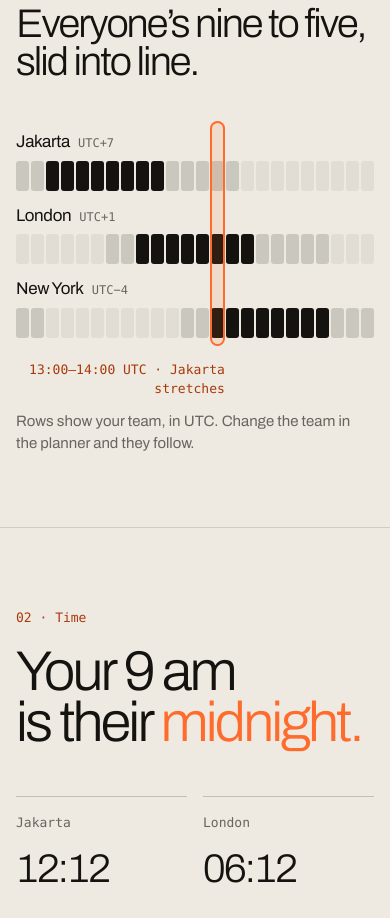
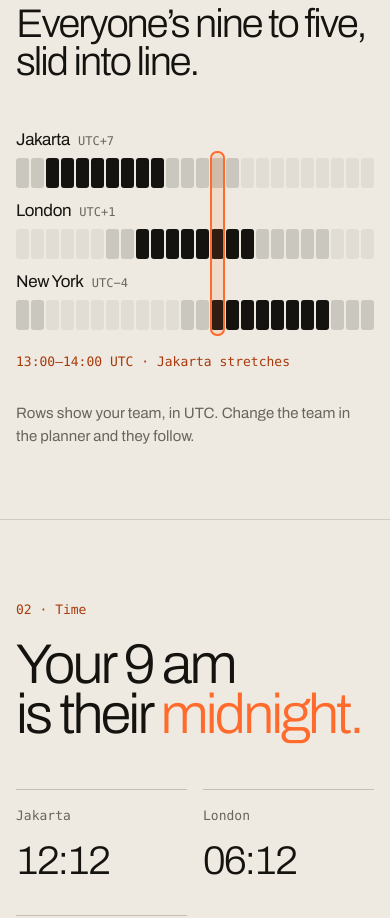
Before and after one commit to dennypratama194/Morrow, a Next.js app: page / in a window 390 px wide. Shown: the part 960-1878 px from the top of the page. Built offline with nearby package versions, Linux system fonts and the light colour scheme.

Commit message:
Fit the overlap highlight to the bars on phones
On phones the city name sits above each row, so the highlight started
at the first name instead of the first bar. It now starts and ends with
the bars, and its caption sits left-aligned on one line under the rows.

```diff
--- a/src/app/globals.css
+++ b/src/app/globals.css
@@ -284,11 +284,11 @@ h1,h2,h3{font-weight:400}
   .sec,.plan,.how{padding-top:80px;padding-bottom:72px}
   .ov-rows{--lab:0px;gap:12px;margin-top:48px}
   .ov-row{grid-template-columns:1fr;gap:6px}
-  .ov-city{flex-direction:row;align-items:baseline;gap:8px;font-size:17px}
+  .ov-city{flex-direction:row;align-items:baseline;gap:8px;font-size:17px;line-height:22px}
   .ov-strip{gap:2px}
   .ov-strip i{height:30px;border-radius:3px}
-  .ov-win{top:-8px;bottom:-8px}
-  .ov-win small{white-space:normal;width:min(60vw,240px)}
+  .ov-win{top:22px;bottom:-6px;border-radius:7px}
+  .ov-win small,.ov-win.r small{left:calc(var(--cw) * var(--at) * -1);right:auto;width:calc(100cqw - var(--pad) * 2);margin-top:16px;white-space:normal;text-align:left}
   .clocks{grid-template-columns:1fr 1fr;gap:24px 16px;margin-top:48px}
   .feat ul{grid-template-columns:1fr;gap:32px;margin-top:48px}
   .cta{padding:100px var(--pad) 96px}
```
